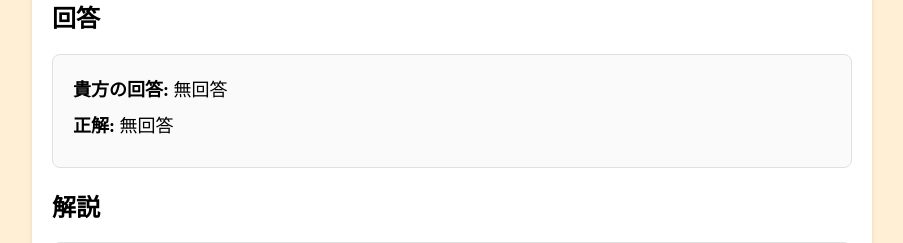
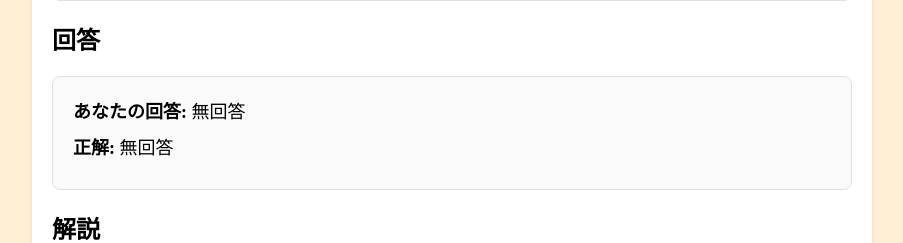
Before and after one commit to aoryui/Creative7, a PHP site: page /frontend/kaitoukaisetu.php in a window 1280 px wide. Shown: the part 925-1168 px from the top of the page, without its empty margins (188-1091 px from the left). Run offline with PHP 8.4, Linux system fonts and the light colour scheme; data comes from the database, SQL or seed files in the repository.

Commit message:
回答解説のデザイン変更

```diff
--- a/css/kaitoukaisetu.css
+++ b/css/kaitoukaisetu.css
@@ -11,7 +11,7 @@ body {
     border-radius: 8px;
 }
 
-.kaitouran, .kaiseturan {
+.container {
     border: 1px solid #e0e0e0;
     padding: 20px;
     margin-bottom: 20px;
--- a/frontend/kaitoukaisetu.php
+++ b/frontend/kaitoukaisetu.php
@@ -73,13 +73,13 @@ $kaisetu = $form->getQues($kaisetuID);
     <div class="kaisetu1">
         <main>
             <h2>問題</h2>
-            <section>
-                <div>
-                    <strong>ジャンル:</strong>
+            <section class="container">
+                <div div class="kaitou">
+                    <b>ジャンル:</b>
                     <span><?php echo htmlspecialchars($question_info['genre_text'], ENT_QUOTES, 'UTF-8'); ?></span>
                 </div>
                 <div>
-                    <strong>問題文:</strong>
+                    <b>問題文:</b>
                     <?php
                     $image_path1 = "../image/問題集/" . $question_info['question_text'] . ".jpg";
                     //HTMLで画像を表示
@@ -88,18 +88,18 @@ $kaisetu = $form->getQues($kaisetuID);
                 </div>
             </section>
             <h2>回答</h2>
-            <section class="kaitouran">
+            <section class="container">
                 <div class="kaitou">
-                    <strong>貴方の回答:</strong>
+                    <b>あなたの回答:</b>
                     <span id="user-kaitou"><?php echo htmlspecialchars($user_choice_text, ENT_QUOTES, 'UTF-8'); ?></span>
                 </div>
                 <div class="kaitou">
-                    <strong>正解:</strong>
+                    <b>正解:</b>
                     <span id="correct-kaitou"><?php echo htmlspecialchars($correct_choice_text, ENT_QUOTES, 'UTF-8'); ?></span>
                 </div>
             </section>
             <h2>解説</h2>
-            <section class="kaiseturan">
+            <section class="container">
                 <p id="kaisetu">
                     <p><?php
                         // 画像のパスを作成
```
